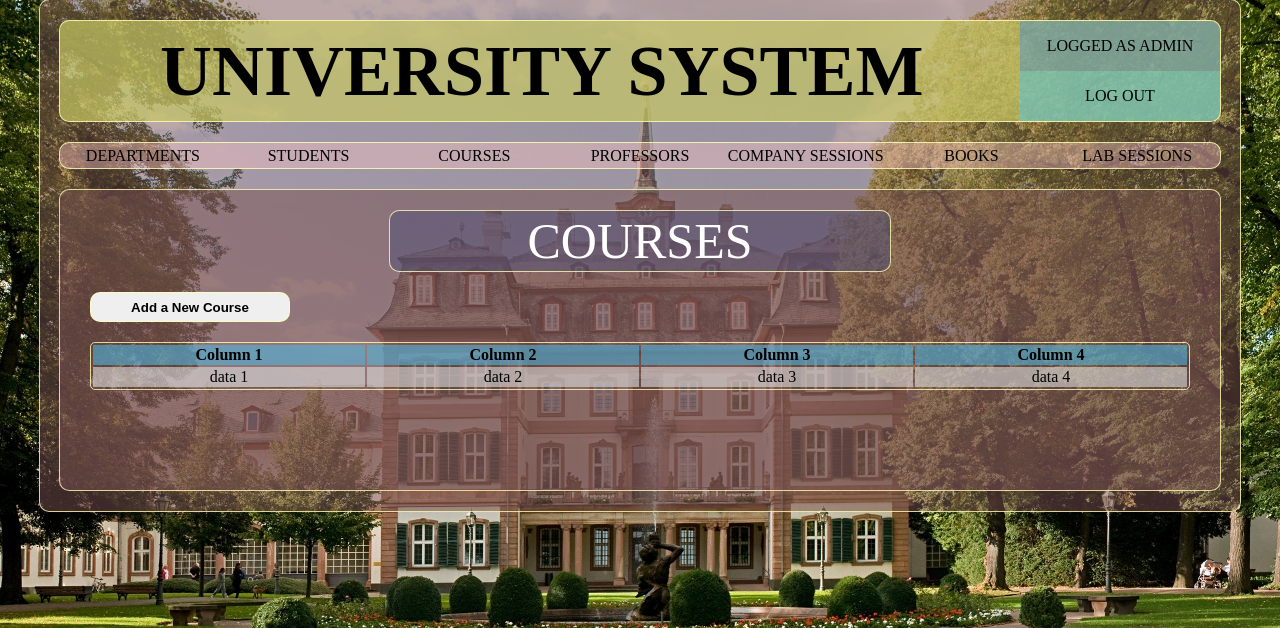
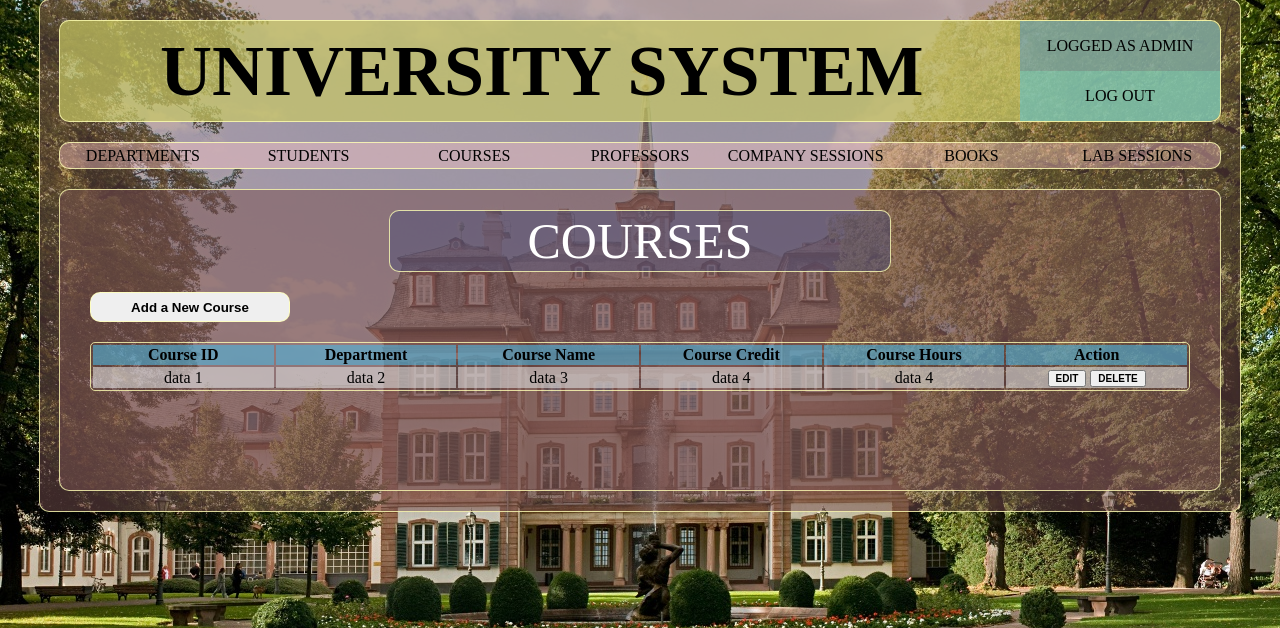
Before and after one commit to SKYSYS-2018/DB-aasignment_Project02, a PHP site: page /pages/courses.php in a window 1280 px wide. Shown: the part 51-679 px from the top of the page. Run offline with PHP 8.4, Linux system fonts and the light colour scheme; a user stored in the database is signed in.

Commit message:
add new menu permission

```diff
--- a/pages/courses.php
+++ b/pages/courses.php
@@ -16,24 +16,47 @@
 			<div class="sub-page-box">
 				<div class="container sub-page-title text-center border-default"> COURSES </div>
 			</div>
-
-			<div class="sub-page-box">
-				<button class="sub-page-btn border-default"> Add a New Course </button>
-			</div>
+			<?php
+				if($_SESSION['usertype']==1){
+					echo "
+					<div class='sub-page-box'>
+						<button class='sub-page-btn border-default'> Add a New Course </button>
+					</div>";
+				}
+			?>
 
 			<div class="sub-page-box">
 				<table class="container sub-page-table text-center">
 					<tr>
-						<th>Column 1</th>
-						<th>Column 2</th>
-						<th>Column 3</th>
-						<th>Column 4</th>
+						<th>Course ID</th>
+						<th>Department</th>
+						<th>Course Name</th>
+						<th>Course Credit</th>
+						<th>Course Hours</th>
+						<?php
+							if($_SESSION['usertype']==1){
+								echo "
+								<th>Action</th>";
+							}
+						?>
+
 					</tr>
 					<tr>
 						<td>data 1</td>
 						<td>data 2</td>
 						<td>data 3</td>
 						<td>data 4</td>
+						<td>data 4</td>
+						<?php
+							if($_SESSION['usertype']==1){
+								echo "
+								<td>
+									<button class='table-btn'>EDIT</button>
+									<button class='table-btn'>DELETE</button>
+								</td>";
+							}
+						?>
+
 					</tr>
 				</table>
 			</div>
```
Also changed, not shown: index.php (+24 -8 lines), 1 other file.
